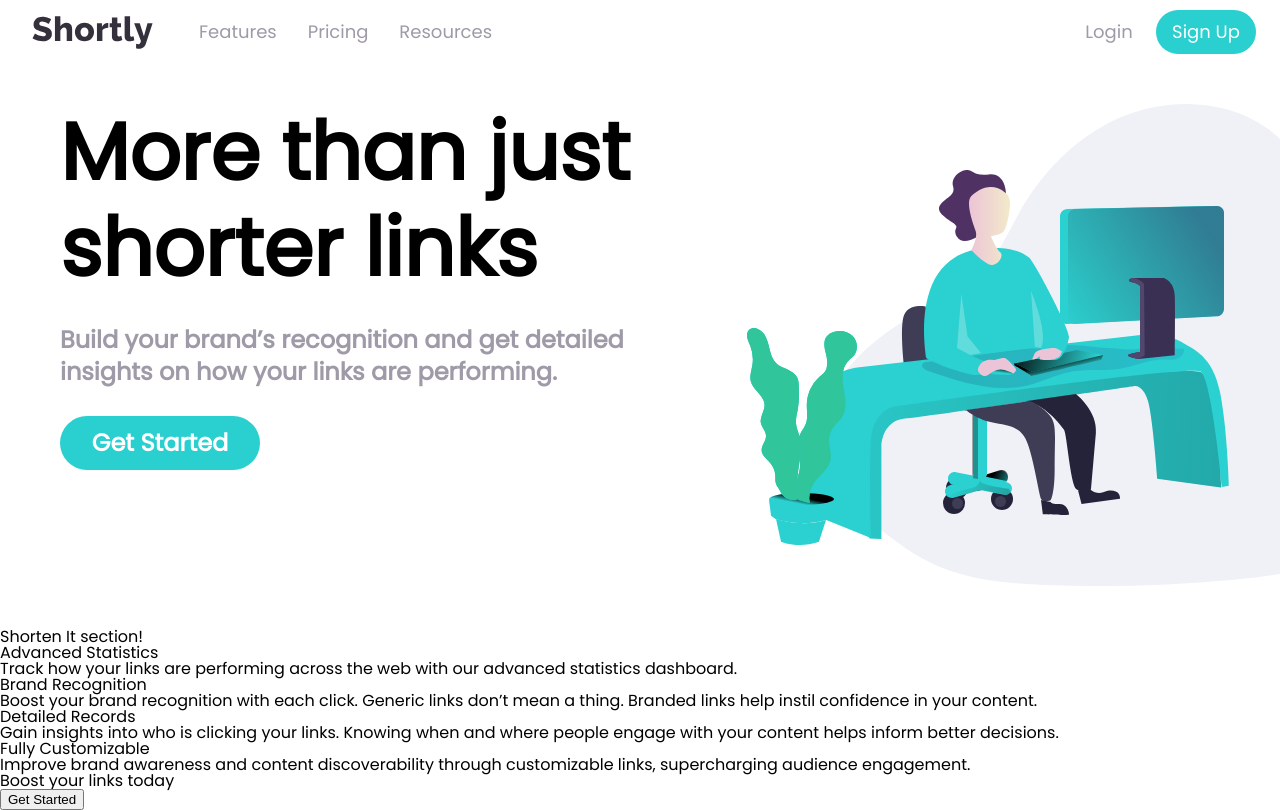
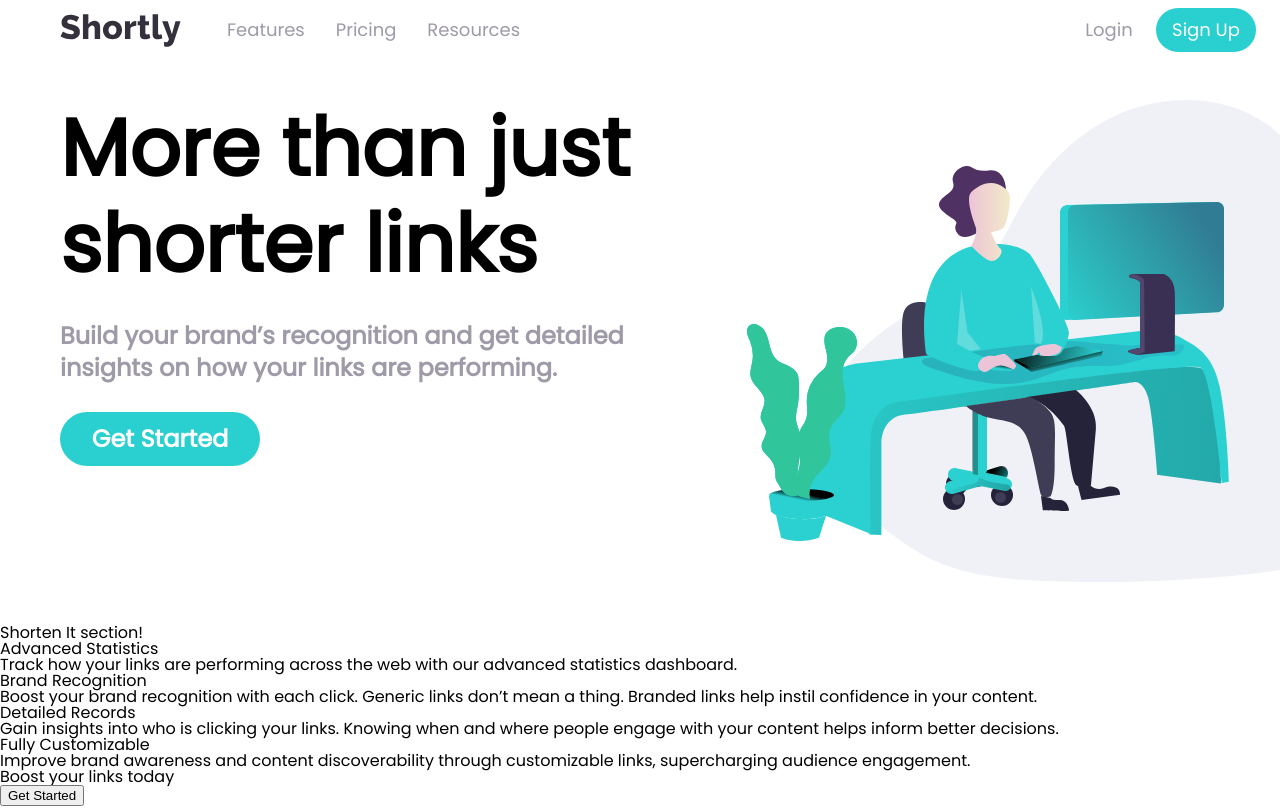
Before and after one commit to hoangviet1993/url-shortener, a React (Create React App) app: page / in a window 1280 px wide. Built offline with nearby package versions, Linux system fonts and the light colour scheme.

Commit message:
Configure navbar to have bigger left-padding on desktop vw

```diff
--- a/src/components/Navbar/Navbar.css
+++ b/src/components/Navbar/Navbar.css
@@ -1,9 +1,3 @@
-.Toolbar {
-  background-color: white;
-  color: hsl(257, 7%, 63%);
-  min-height: 60px;
-}
-
 .NavbarButtonLabel {
   font-size: 18px;
   text-transform: none;
--- a/src/components/Navbar/Navbar.tsx
+++ b/src/components/Navbar/Navbar.tsx
@@ -1,5 +1,9 @@
 import {
-  AppBar, Button, Toolbar, useMediaQuery, withStyles
+  AppBar,
+  Button,
+  Toolbar,
+  useMediaQuery,
+  withStyles
 } from '@material-ui/core';
 import React from 'react';
 import HamburgerMenu from '../HamburgerMenu/HamburgerMenu'
@@ -31,12 +35,25 @@ const PricingButtonMargin =  {
   margin: '0 15px'
 };
 
+const toolbarStyleMobile = {
+  backgroundColor: 'white',
+  color: 'hsl(257, 7%, 63%)',
+  minHeight: '60px',
+}
+
+const toolbarStyleDesktop = {
+  backgroundColor: 'white',
+  color: 'hsl(257, 7%, 63%)',
+  minHeight: '60px',
+  paddingLeft: '52px',
+}
+
 const Navbar = () => {
   const matchesMaxWidth = useMediaQuery('(max-width:750px)');
   if (matchesMaxWidth) {
     return (
       <AppBar elevation={0} position="static">
-        <Toolbar className="Toolbar">
+        <Toolbar style={toolbarStyleMobile}>
           <div className="shortly-button-container-mobile">
             <Button
                 href="/"
@@ -51,7 +68,7 @@ const Navbar = () => {
   } else {
     return (
       <AppBar elevation={0} position="static">
-        <Toolbar className="Toolbar">
+        <Toolbar style={toolbarStyleDesktop}>
           <Button
             href="/"
           >
```
